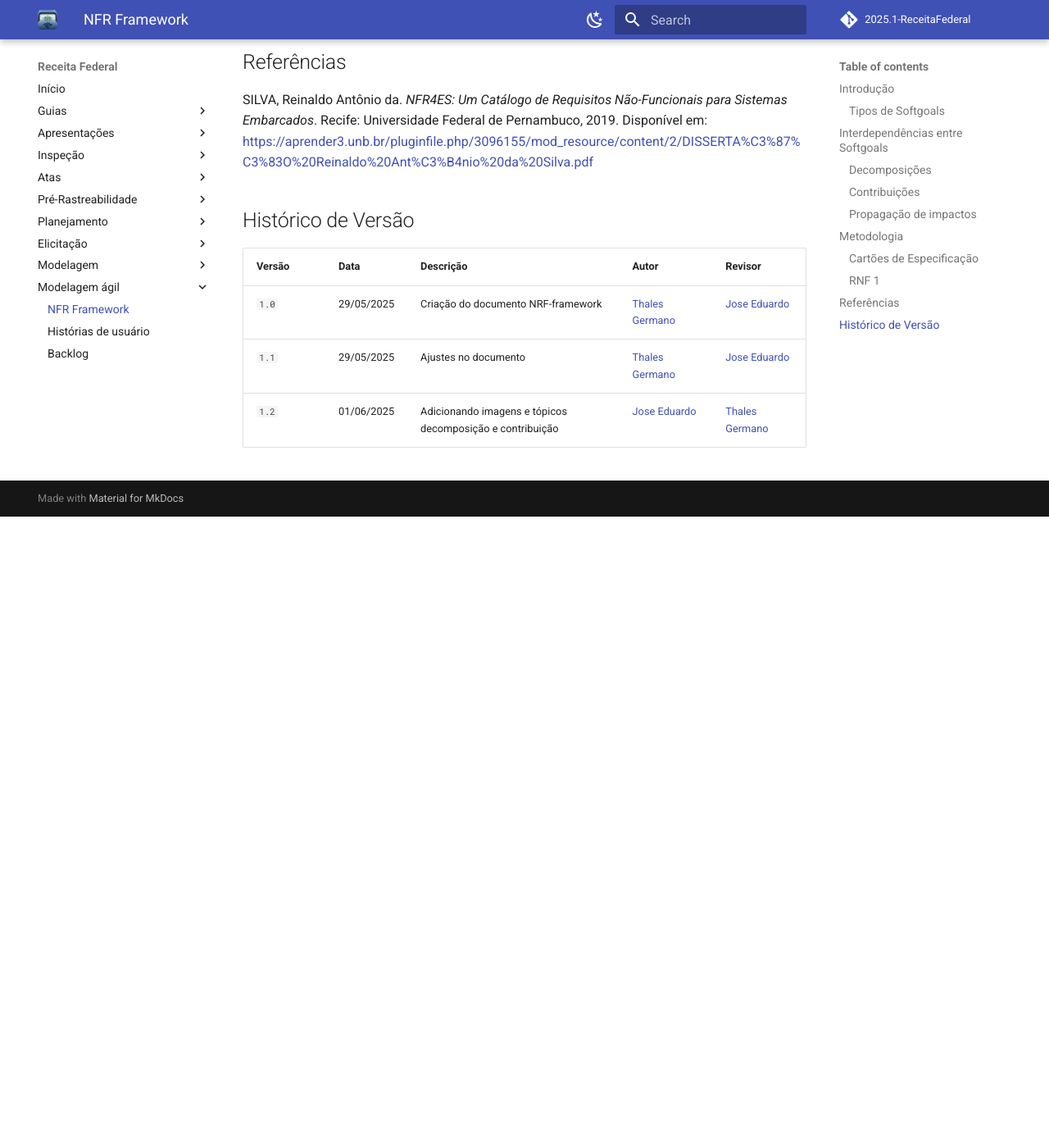
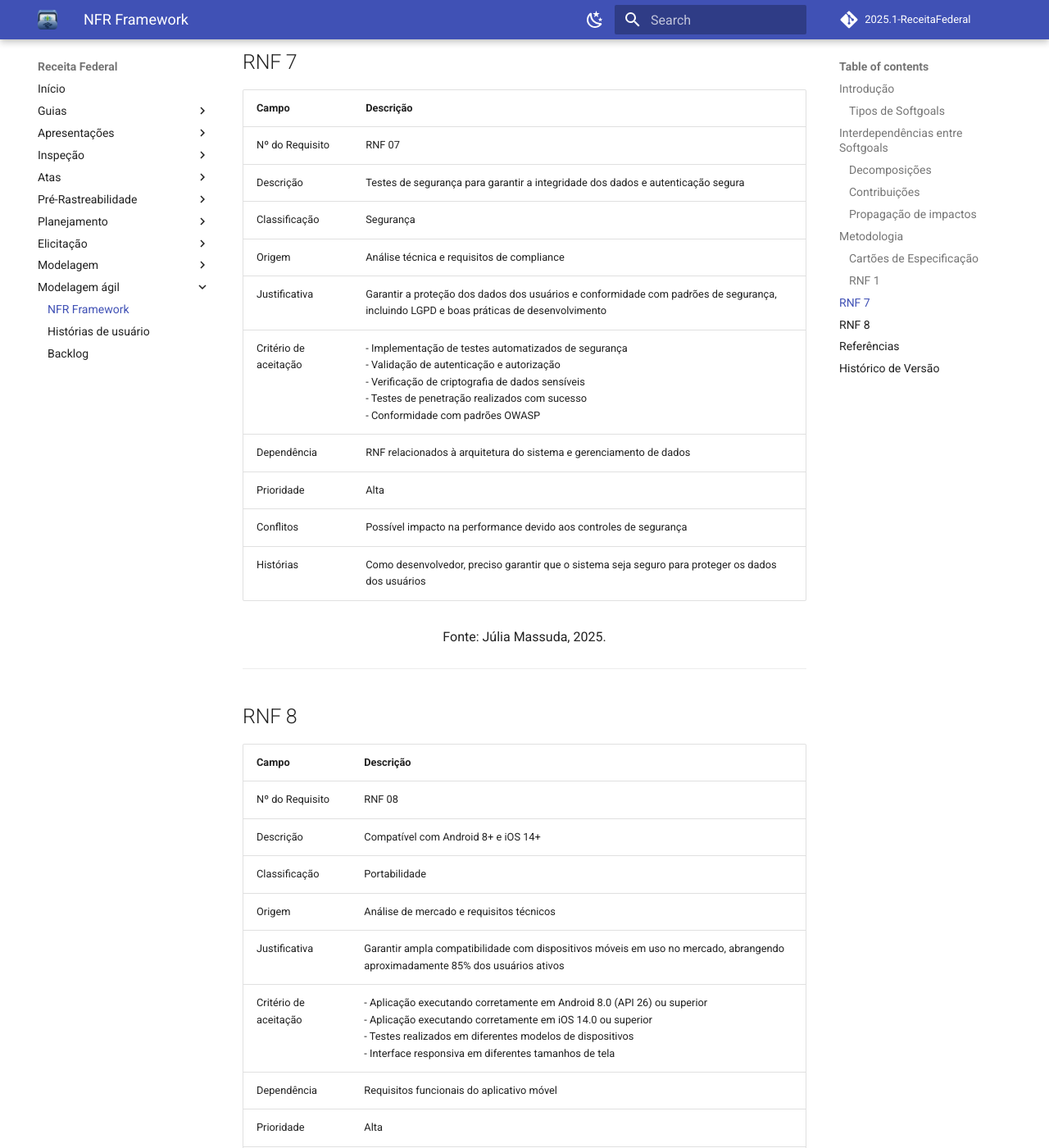
Before and after one commit to Requisitos-de-Software/2025.1-Meu-INSS, an MkDocs documentation site: the page built from docs/modelagem-agil/nfr-framework.md, in a window 1280 px wide and 1400 px high, scrolled down 6111 px. Shown: the whole window at 82% size. Built offline with MkDocs 1.6.1 and Material for MkDocs 9.7.7, drawn with Linux system fonts in a browser that asks for light colours; comment, search, counter and statistics services are not loaded; before the commit the page ends 6741 px from its top, so only the background shows below that; some of the changed text lies outside the part shown.

Commit message:
Adicionando NRF07 e NRF08

```diff
--- a/docs/modelagem-agil/nfr-framework.md
+++ b/docs/modelagem-agil/nfr-framework.md
@@ -161,6 +161,42 @@
 
 
 
+## RNF 7
+
+| Campo              | Descrição                                                                 |
+|--------------------|---------------------------------------------------------------------------|
+| Nº do Requisito    | RNF 07                                                                    |
+| Descrição          | Testes de segurança para garantir a integridade dos dados e autenticação segura |
+| Classificação      | Segurança                                                                 |
+| Origem             | Análise técnica e requisitos de compliance                               |
+| Justificativa      | Garantir a proteção dos dados dos usuários e conformidade com padrões de segurança, incluindo LGPD e boas práticas de desenvolvimento |
+| Critério de aceitação | - Implementação de testes automatizados de segurança<br/>- Validação de autenticação e autorização<br/>- Verificação de criptografia de dados sensíveis<br/>- Testes de penetração realizados com sucesso<br/>- Conformidade com padrões OWASP |
+| Dependência        | RNF relacionados à arquitetura do sistema e gerenciamento de dados       |
+| Prioridade         | Alta                                                                      |
+| Conflitos          | Possível impacto na performance devido aos controles de segurança        |
+| Histórias          | Como desenvolvedor, preciso garantir que o sistema seja seguro para proteger os dados dos usuários |
+
+<p style="text-align: center">Fonte: Júlia Massuda, 2025.</p>
+
+---
+
+## RNF 8
+
+| Campo              | Descrição                                                                 |
+|--------------------|---------------------------------------------------------------------------|
+| Nº do Requisito    | RNF 08                                                                    |
+| Descrição          | Compatível com Android 8+ e iOS 14+                                      |
+| Classificação      | Portabilidade                                                             |
+| Origem             | Análise de mercado e requisitos técnicos                                 |
+| Justificativa      | Garantir ampla compatibilidade com dispositivos móveis em uso no mercado, abrangendo aproximadamente 85% dos usuários ativos |
+| Critério de aceitação | - Aplicação executando corretamente em Android 8.0 (API 26) ou superior<br/>- Aplicação executando corretamente em iOS 14.0 ou superior<br/>- Testes realizados em diferentes modelos de dispositivos<br/>- Interface responsiva em diferentes tamanhos de tela |
+| Dependência        | Requisitos funcionais do aplicativo móvel                                |
+| Prioridade         | Alta                                                                      |
+| Conflitos          | Limitações de recursos em versões mais antigas podem restringir funcionalidades avançadas |
+| Histórias          | Como usuário, quero poder usar o aplicativo no meu dispositivo móvel independente da versão do sistema operacional (dentro dos limites suportados) |
+
+<p style="text-align: center">Fonte: Júlia Massuda, 2025.</p>
+
 
 
 
@@ -178,3 +214,5 @@
 | `1.0`     | 29/05/2025 | Criação do documento NRF-framework | [Thales Germano](https://github.com/thalesgvl) | [Jose Eduardo](https://github.com/jevprado) |
 | `1.1`    | 29/05/2025 | Ajustes no documento | [Thales Germano](https://github.com/thalesgvl) |[Jose Eduardo](https://github.com/jevprado)|
 | `1.2`    | 01/06/2025 | Adicionando imagens e tópicos decomposição e contribuição | [Jose Eduardo](https://github.com/jevprado) | [Thales Germano](https://github.com/thalesgvl) |
+| `1.3`    | 31/05/2025 | Adicionando RNF07 e RNF08 | [Júlia Massuda](https://github.com/JuliaReis18) |[Add revisor aqui]()|
+|
```
